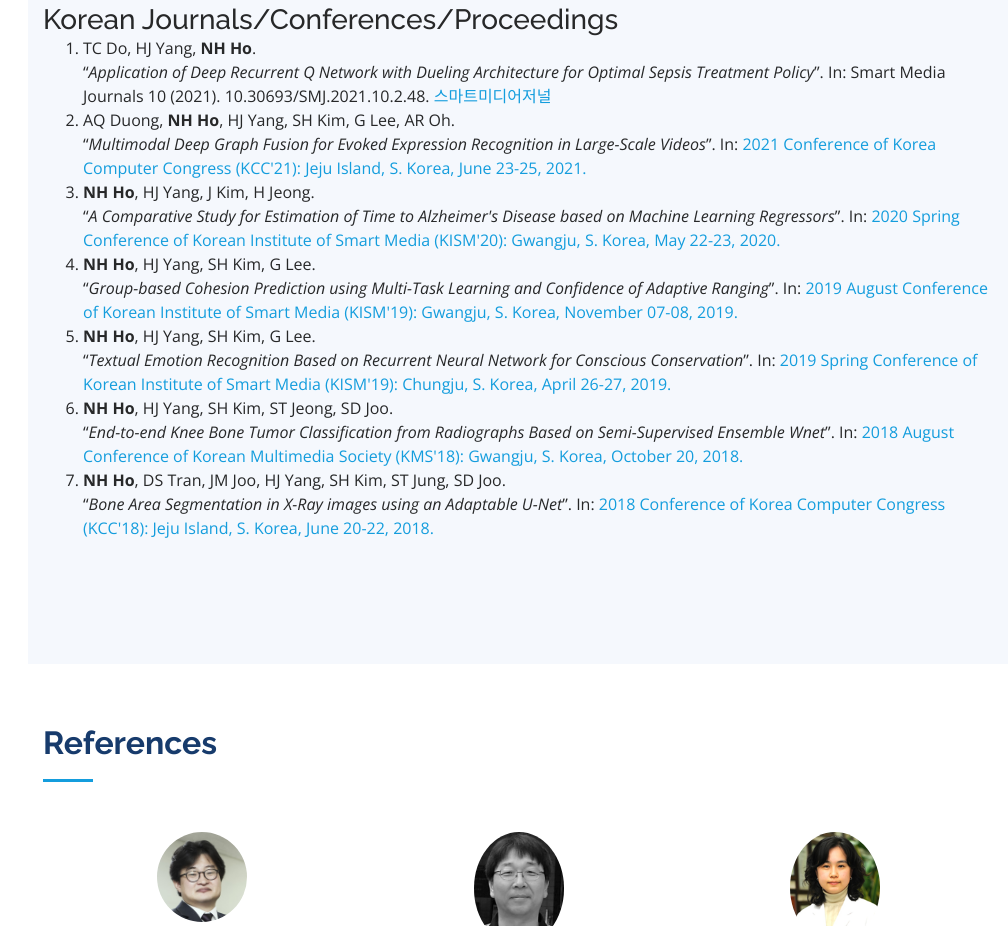
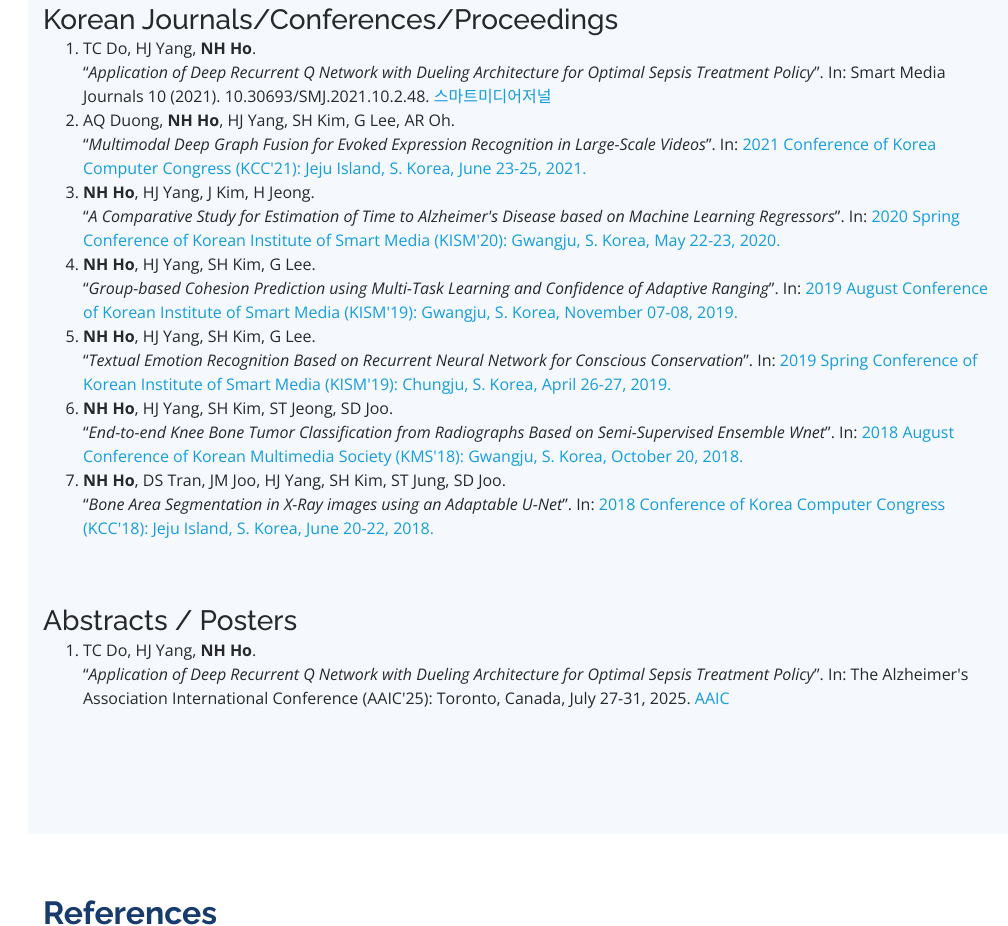
Before and after one commit to ngochuynhho/ngochuynhho.github.io, a plain HTML site: page index.html in a window 1280 px wide. Shown: the part 8776-9702 px from the top of the page, without its empty margins (272-1280 px from the left). Drawn offline with nearby package versions, Linux system fonts and the light colour scheme.

Commit message:
Update index.html

```diff
--- a/index.html
+++ b/index.html
@@ -936,7 +936,7 @@
 
                 <div class="resume-item d-flex flex-column flex-md-row justify-content-between mb-5">
                     <div class="resume-content">
-                        <h3 class="mb-0">International Conferences/Proceedings/Posters</h3>
+                        <h3 class="mb-0">International Conferences/Proceedings</h3>
                         <ol>
                             <li>
 
@@ -1069,6 +1069,21 @@
                                 In: <a href="https://drive.google.com/file/d/1rT9MlnPxT0j61aaO9CHM4MlP6m3wdS79/view?usp=sharing">
                                     2018 Conference of Korea Computer Congress
                                     (KCC'18): Jeju Island, S. Korea, June 20-22, 2018.</a>
+                            </li>
+                        </ol>
+                    </div>
+                </div>
+
+                <div class="resume-item d-flex flex-column flex-md-row justify-content-between mb-5">
+                    <div class="resume-content">
+                        <h3 class="mb-0">Abstracts / Posters</h3>
+                        <ol>
+                            <li>
+                                TC Do, HJ Yang, <b>NH Ho</b>. <br>“<em>Application of Deep Recurrent Q Network with Dueling Architecture for Optimal Sepsis Treatment Policy</em>”.
+                                In: The Alzheimer's Association International Conference
+                                (AAIC'25): Toronto, Canada, July 27-31, 2025.
+                                <a
+                                    href="https://alz.confex.com/alz/2025/meetingapp.cgi/Paper/105856">AAIC</a>
                             </li>
                         </ol>
                     </div>
```
